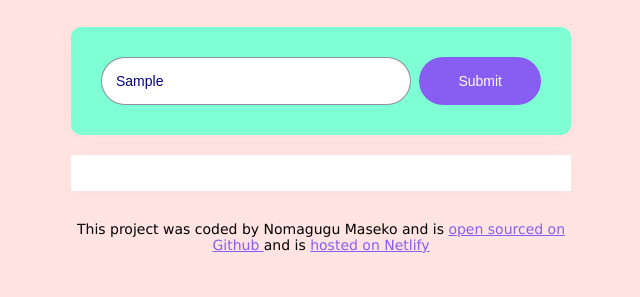
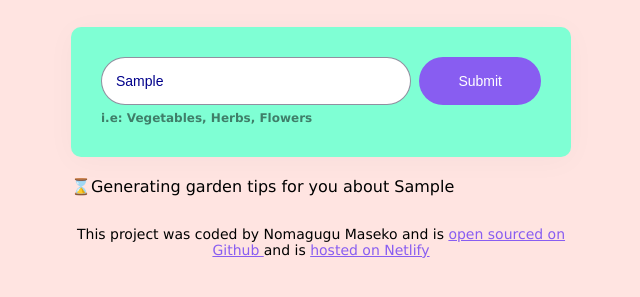
Before and after one commit to neinu/Garden-Tips-Generator, a plain HTML site: page index.html in a window 1280 px wide. Both pictures are taken after typing "Sample" into the empty fields and a click on the input 799 px from the left and 159 px from the top of the page. Shown: the part 79-376 px from the top of the page, without its empty margins (319-959 px from the left). Drawn offline with nearby package versions, Linux system fonts and the light colour scheme; no server answers.

Commit message:
improved the user expirience

```diff
--- a/index.html
+++ b/index.html
@@ -14,6 +14,7 @@
     </header>
     <div class="container">
     <main>
+        <div class="form-container">
      <form id="gardentips-generator-form">
          <input type="text" placeholder="Enter the topic of the garden tips"
             autofocus
@@ -24,7 +25,9 @@
              />
          <input type="submit" class="submit-button"/>
      </form>
-        <div class="tips" id="tips"></div>
+     <div class="hint">i.e: Vegetables, Herbs, Flowers</div>
+    </div>
+        <div class="tips-hidden" id="tips"></div>
     </main>
     <footer>This project was coded by Nomagugu Maseko and is
         <a href="https://github.com/neinu/Garden-Tips-Generator"
--- a/src/index.js
+++ b/src/index.js
@@ -18,6 +18,11 @@ function generateGardenTips(event) {
     let prompt = `User instructions: Generate garden tips ${instructionsInput.value}`;
     let apiUrl = `https://api.shecodes.io/ai/v1/generate?prompt=${prompt}&context=${context}&key=${apiKey}`;
 
+    let tipsElement = document.querySelector("#tips");
+    tipsElement.classList.remove("hidden");
+    tipsElement.innerHTML = `<div class="generating">⌛Generating garden tips for you about ${instructionsInput.value}</div>`;
+
+
     console.log("Generating tips");
     console.log(`prompt ${prompt}`);
     console.log(`context ${context}`);
--- a/src/styles.css
+++ b/src/styles.css
@@ -25,14 +25,29 @@ h1 {
      color: indigo;
 }
 
+.form-container {
+    background-color: aquamarine;
+    margin-bottom: 20px;
+    border-radius: 10px;
+    box-shadow: 0px 4px 30px 0px rgba(39, 33, 66, 0.03);
+    padding: 30px;
+
+}
+
 form {
-    padding: 30px;
-    background-color: aquamarine;
-    box-shadow: 0px 4px 30px 0px rgba(39, 33, 66, 0.03);
-    border-radius: 10px;
     display: flex;
-    margin-bottom: 20px;
+
 }
+
+.hint {
+    line-height: 1.5;
+    margin-top: 4px;
+    opacity: 0.5;
+    font-size: 12px;
+    font-weight: bolder;
+
+}
+
 .instructions {
     padding: 14px;
     border: 1px solid rgba(39, 33, 66, 0.5);
@@ -59,9 +74,12 @@ form {
     background-color: white;
     padding: 18px;
     line-height: 22px;
+    box-shadow: 0px 4px 30px 0px rgba(39, 33, 66, 0.03);
     border-left: #885df1;
-    box-shadow: 0px 4px 30px 0px rgba(39, 33, 66, 0.03);
 
+}
+.hidden {
+    display: none;
 }
 
 .tips strong {
@@ -73,3 +91,18 @@ form {
     font-size: 14px;
     margin-top: 30px;
 }
+
+.generating {
+    animation: blink-animation 1s steps(5, start) infinite;
+
+}
+@keyframes blink-animation {
+    to {
+        visibility: hidden;
+    }
+}
+@-webkit-keyframes blink-animation {
+    to {
+        visibility: hidden;
+    }
+}
```
